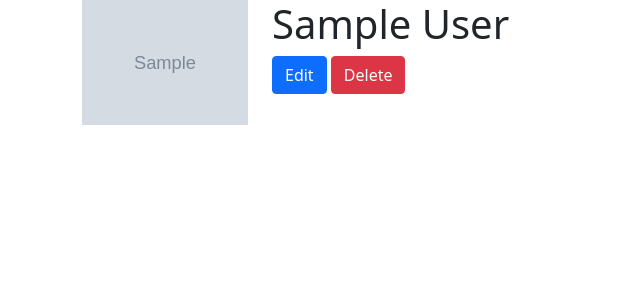
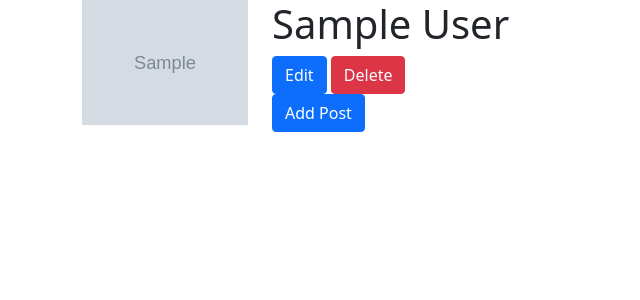
Before and after one commit to pixelready/flask-blogly, a Flask app: page /users/1 in a window 1280 px wide. Shown: the top 300 px of the page, without its empty margins (0-640 px from the left). Run offline with Flask 2, Linux system fonts and the light colour scheme; tables that the repository leaves empty hold one stand-in row (values such as "Sample post"); grey boxes marked "Sample" are stand-in pictures; parts of the project's set-up code (start-up, migrations or seed data) failed here and were passed over.

Commit message:
started the route and html for new post

```diff
--- a/app.py
+++ b/app.py
@@ -1,9 +1,10 @@
 """Blogly application."""
 
-from models import User
+from models import User, Post
 from flask import Flask, redirect, render_template, request
 from models import db, connect_db
 from flask_debugtoolbar import DebugToolbarExtension
+
 
 app = Flask(__name__)
 app.config['SQLALCHEMY_DATABASE_URI'] = 'postgresql:///blogly'
@@ -17,6 +18,7 @@ connect_db(app)
 db.create_all()
 
 ### User Routes ###############################################################
+
 
 @app.get('/')
 def direct_to_users():
@@ -103,8 +105,26 @@ def delete_user_record(id):
 
 ### Post Routes ###############################################################
 
+
 @app.get('/users/<int:id>/posts/new')
 def show_new_post_form(id):
     """Show the new post form for the specified user"""
 
-    return render_template('new_post.html', id = id)
+    user = User.query.get(id)
+    return render_template('new_post.html', user=user)
+
+
+@app.post('/users/<int:id>/posts/new')
+def create_post_and_redirect(id):
+    """Create the post and redirect to the user detail page"""
+
+    form_data = request.form
+
+    title = form_data['title']
+    content = form_data['content']
+    user_id = id
+
+    Post.create_new_post(title, content, user_id)
+    db.session.commit()
+
+    return redirect(f'/users/{id}')
--- a/templates/user_page.html
+++ b/templates/user_page.html
@@ -16,6 +16,9 @@
                 <button type="submit" class="btn btn-danger">Delete</button>
             </form>
         </div>
+        <div>
+            <a class="btn btn-primary" href="/users/{{user.id}}/posts/new">Add Post</a>
+        </div>
     </div>
 </div>
 {% endblock %}
--- a/tests.py
+++ b/tests.py
@@ -41,7 +41,7 @@ class UserViewTestCase(TestCase):
             first_name="test_first_two",
             last_name="test_last_two",
             image_url=None
-            )
+        )
 
         db.session.add_all([test_user, second_user])
         db.session.commit()
@@ -87,7 +87,7 @@ class UserViewTestCase(TestCase):
                     'first_name': first_name,
                     'last_name': last_name,
                     'image_url': image_url}
-                    )
+            )
 
             self.assertEquals(post.status_code, 302)
 
```
Also changed, not shown: models.py (+12 -4 lines). Lines whose indentation alone changed are shown as unchanged.
